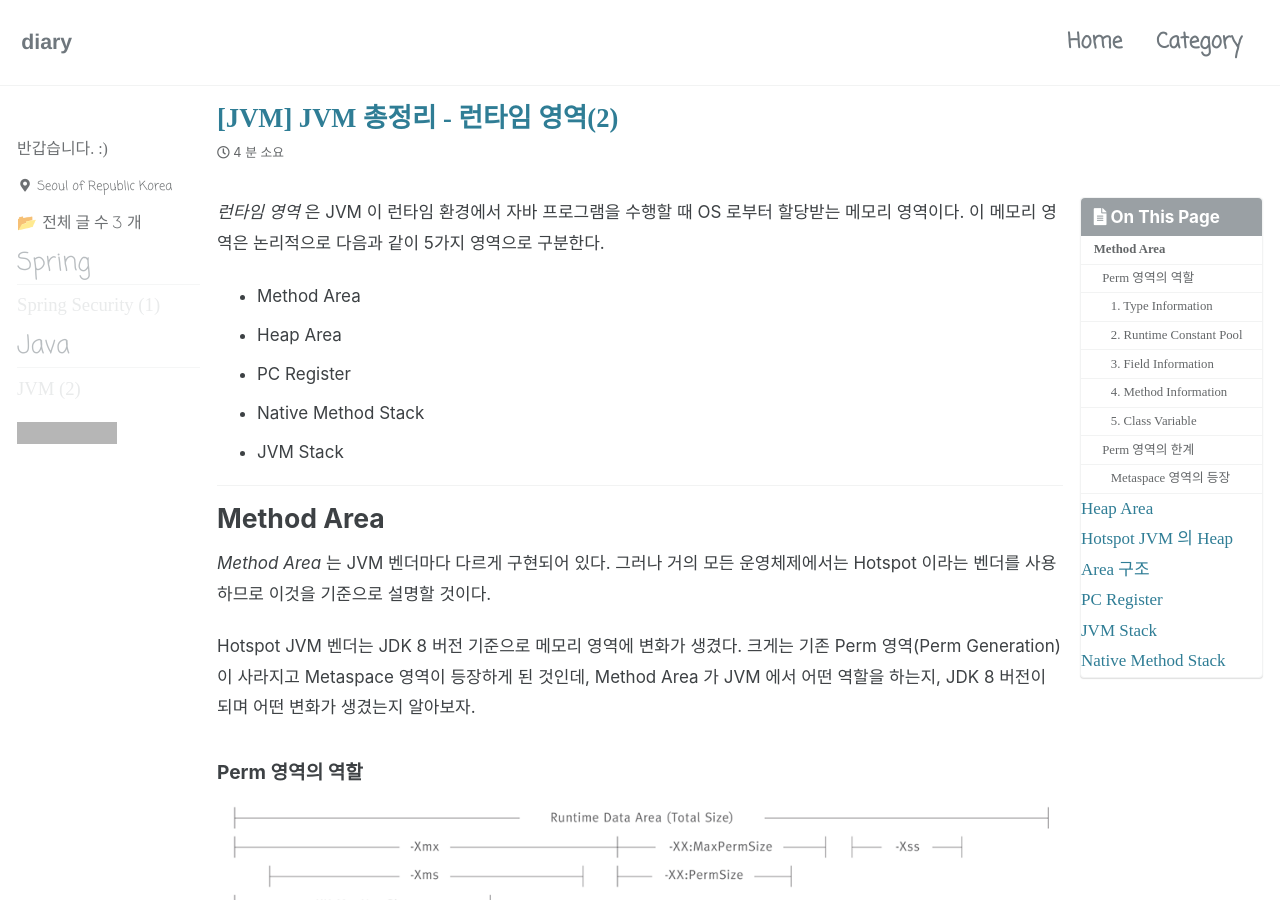
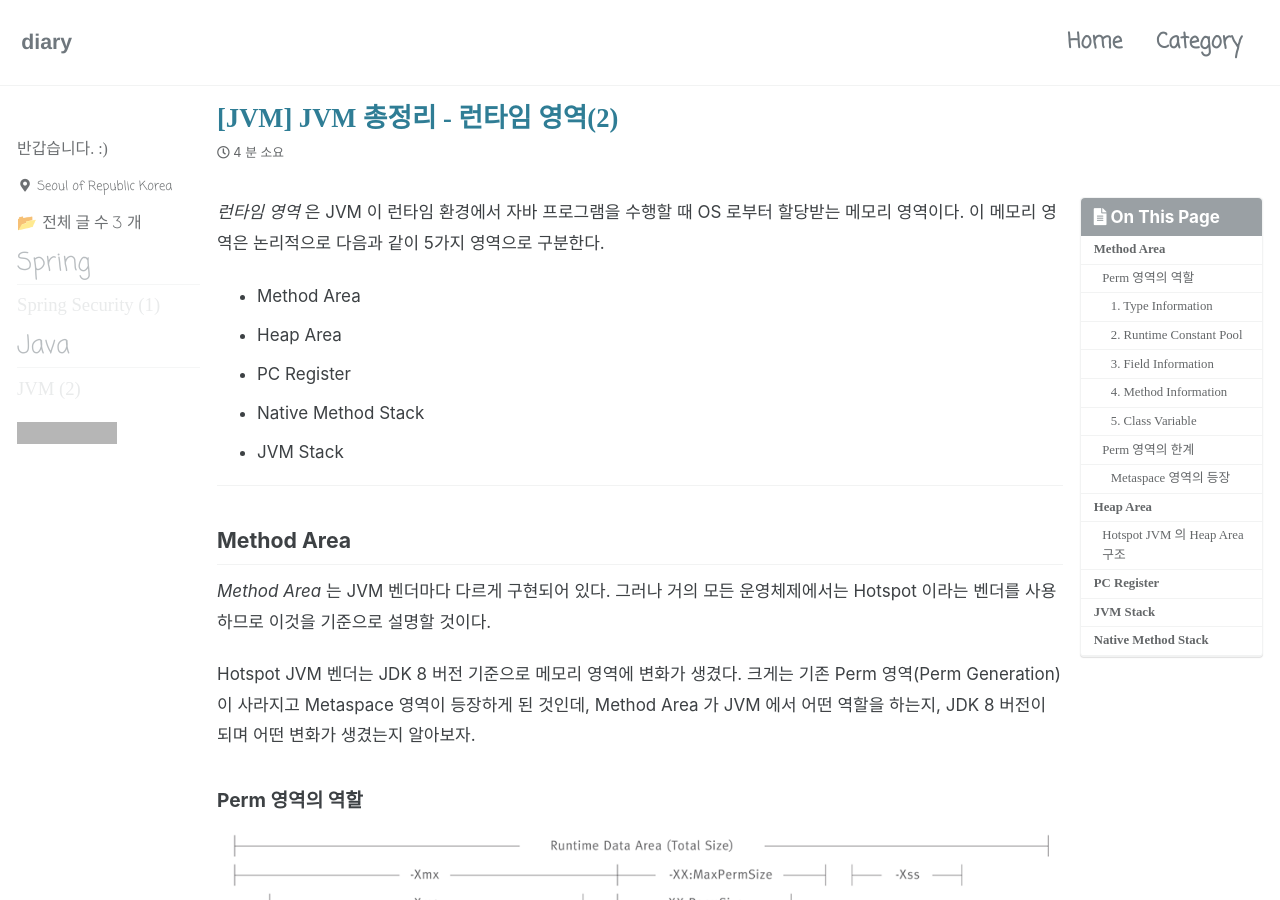
Before and after one commit to laegel123/blog, a Jekyll site: the page built from _posts/java/jvm/2023-08-07-ch1.md, in a window 1280 px wide and 900 px high. Built offline with Jekyll 4.4.1, drawn with Linux system fonts in a browser that asks for light colours; cached includes are drawn as plain includes; some web fonts are replaced; comment, search, counter and statistics services are not loaded; grey boxes are pictures that could not be loaded.

Commit message:
JVM 게시

```diff
--- a/_posts/java/jvm/2023-08-07-ch1.md
+++ b/_posts/java/jvm/2023-08-07-ch1.md
@@ -23,7 +23,7 @@ last_modified_at: 2023-08-07
 
 ---
 
-# Method Area
+## Method Area
 *Method Area* 는 JVM 벤더마다 다르게 구현되어 있다. 그러나 거의 모든 운영체제에서는 Hotspot 이라는 벤더를 사용하므로 이것을 기준으로 설명할 것이다.
 
 Hotspot JVM 벤더는 JDK 8 버전 기준으로 메모리 영역에 변화가 생겼다. 크게는 기존 Perm 영역(Perm Generation) 이 사라지고 Metaspace 영역이 등장하게 된 것인데, Method Area 가 JVM 에서 어떤 역할을 하는지, JDK 8 버전이 되며 어떤 변화가 생겼는지 알아보자.
@@ -74,7 +74,7 @@ static object 도 마찬가지로 비슷하게 변경되었다.
 기존 Perm 영역에서는 static object 가 Perm 영역에 저장되어 GC 의 대상이 되지 않았지만, JDK 8 버전 이후 Heap Area 에 저장되도록 변경되었고, reference 값만 Metaspace 에서 관리하게 함으로써 사용되지 않는 static object 는 GC 의 대상이 될 수 있게 되었다.
 
 
-# Heap Area
+## Heap Area
 *Heap Area* 는 Object 클래스를 상속받는 모든 객체들(클래스 인스턴스)과 해당 인스턴스 변수들을 담는 공간이다. 이곳에서는 실제 데이터를 가진 인스턴스와 배열 뿐만 아니라 문자열에 대한 정보를 가진 String Constant Pool(JDK 8 이후) 등이 저장된다.
 
 이 영역은 JVM 당 하나만 생성이 되며, 해당 영역이 가진 데이터는 모든 JVM Stack 영역에서 참조되어 thread 간 공유되기 때문에 같은 애플리케이션을 사용하는 thread 사이에서 인스턴스를 공유하는 경우 동기화 문제가 수반될 수 있다. 또한 참조되지 않는
@@ -93,13 +93,13 @@ Hotspot JVM 은 크게 Yong 영역과 Old 영역으로 나뉘어져 있다.
 *Old 영역*은 Yong 영역에서 Reachable 상태를 유지하며 살아남은 객체가 복사되는 영역이다. 계속해서 사용되는 객체들이 저장되는 공간이기 때문에 Yong 영역보다 크게 할당되며 GC 작업 시간이 Minor GC 보다 훨씬 오래 걸린다.
 이 영역에서 일어나는 GC를 Major GC 라 부른다.
 
-# PC Register
+## PC Register
 *PC Register* 는 쓰레드가 현재 실행중인 메서드의 명령을 담고 있는 JVM 명령어 주소를 저장한다.
 
 명령어가 자바 메서드를 수행하고 있다면 JVM 명령어의 주소를 저장하지만, 만약 다른 언어의 메서들를 수행한다면 UNDEFINED 상태가 되고, 다른 언어의 메서드는 뒤에 설명할 Native Method Stack Srea 에서 수행하게 된다.
 
 
-# JVM Stack
+## JVM Stack
 *JVM Stack* 은 메서드를 호출할 때마다 frame 이라는 단위의 정보를 push(추가) 하고 메서드가 종료되면 해당 frame을 pop(제거) 하는 동작을 수행한다. 이런 특징으로 자바에서 변수는 선언된 블록 안에서만 유효하고, 블록을 벗어나면 스택에서 제거되어 알 수 없게 된다.
 
 frame 은 다음 3가지로 구성된다.
@@ -107,7 +107,7 @@ frame 은 다음 3가지로 구성된다.
 - Operand Stack: 메서드 내 계산을 위한 작업 공간이다. 바이트 코드 명령문들이 들어있는 공간이라고 할 수 있다.
 - Constant Pool Reference: Constant Pool 참조를 위한 공간이다.
 
-# Native Method Stack
+## Native Method Stack
 프로그램을 실행하다 보면 경우에 따라서는 순수하게 JAVA로 구성된 코드만을 사용할 수 없는 시스템의 자원이나 API가 존재한다. 이러한 다른 프로그래밍 언어로 작성된 메서드들을 native method 라고 하는데, Native Method Stack 은 이런 native method
 들을 다루는 영역이다.
 
```
Also changed, not shown: 15 other files.
